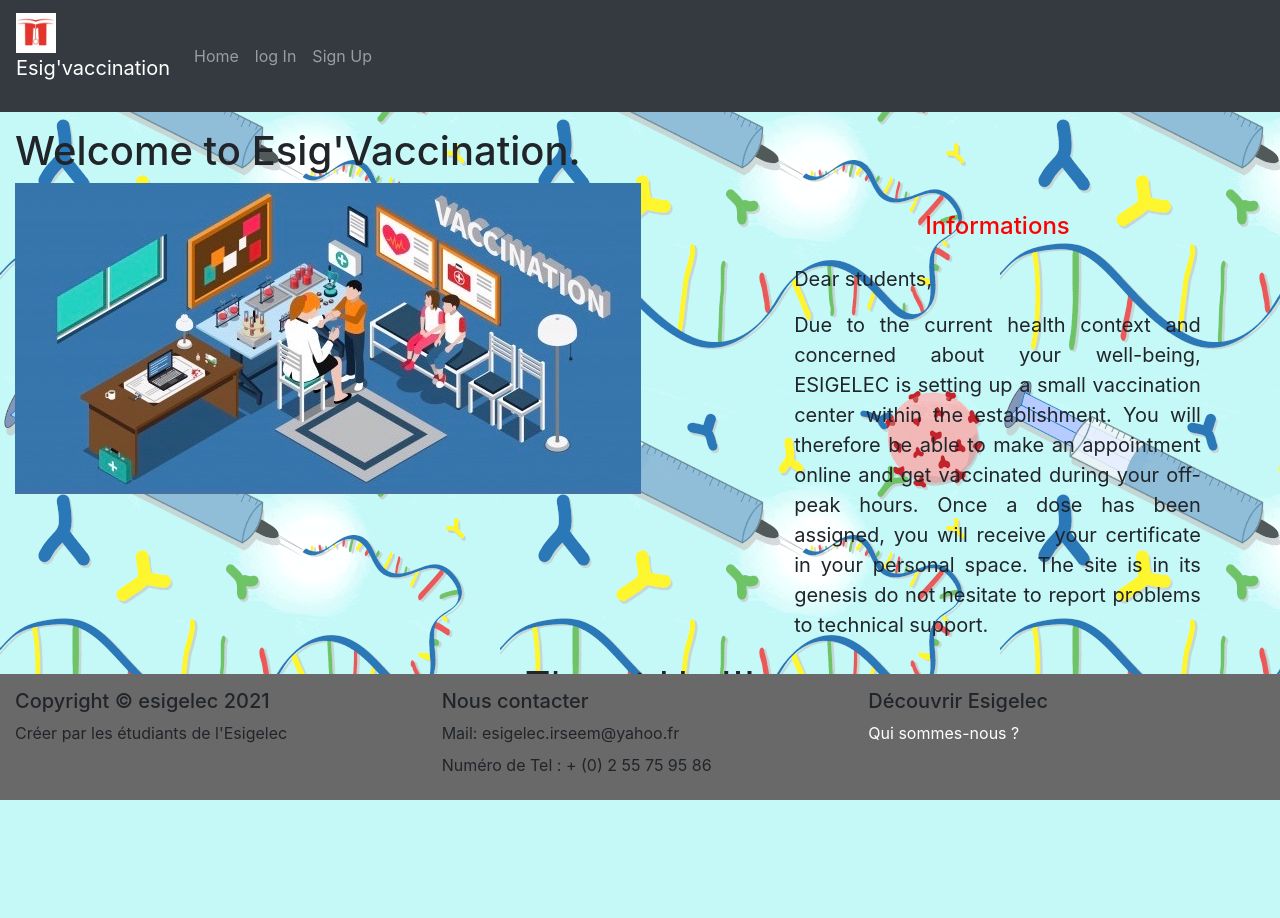
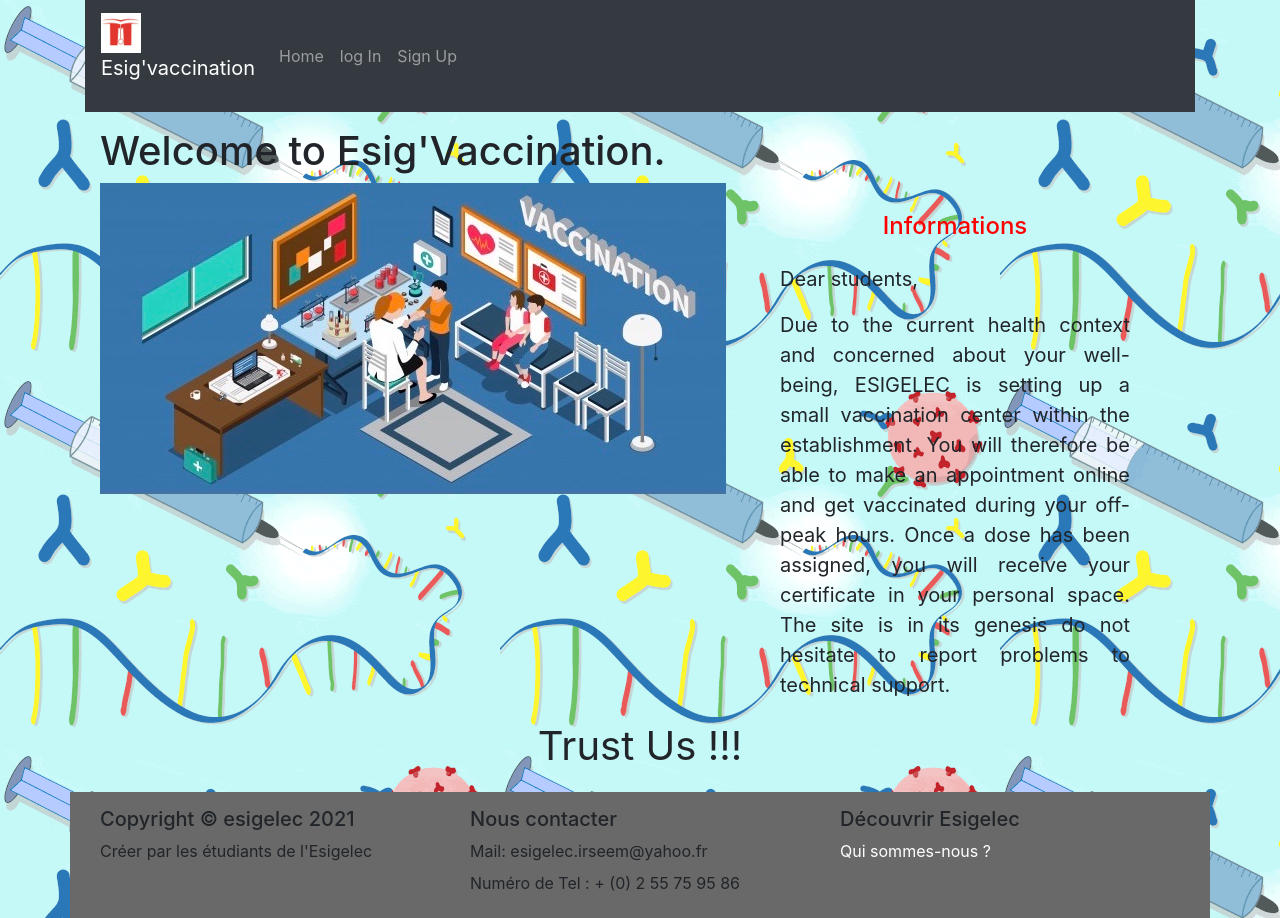
Before and after one commit to axelVISSOH/vaccinESIGELEC_FA_2021, a PHP site: page /home/index.php in a window 1280 px wide. Before the commit the page ends 800 px from the top, so only its background shows below. Run offline with PHP 8.4, Linux system fonts and the light colour scheme.

Commit message:
last home folder before w3 validation

```diff
--- a/home/footer.php
+++ b/home/footer.php
@@ -1,4 +1,4 @@
-<footer class="row  fixed-bottom">
+<footer class="row">
       <div class="col-sm-4">
         <h5>Copyright &copy; esigelec 2021</h5>
         <ul class="nav flex-column">
--- a/home/index.php
+++ b/home/index.php
@@ -16,13 +16,14 @@
    <title>Home</title>
 </head>
 <body>
+    <div class="container">
         <!--header-->
         <?php include("../home/navbarHome.php");?>
         <!--end header-->
         <div class="row">
             <div class="col-lg-7 left">
                 <h1>Welcome to Esig'Vaccination.</h1>
-                <img src="vacinationcenter.png" alt="A vaccination center picture">
+                <img  src="vacinationcenter.png" class="img-fluid"  alt="A vaccination center picture">
             </div>
             <div class="col-lg-4 right">
                 <h4 class="info text-center">Informations</h4>
@@ -36,9 +37,10 @@
                 </p>
             </div>
         </div>
-        <p class="infoT">Thrust Us !!!</p>
+        <p class="infoT">Trust Us !!!</p>
         <!--footer-->
         <?php include("../home/footer.php")?>
         <!--end footer-->
+    </div>
 </body>
 </html>
```
